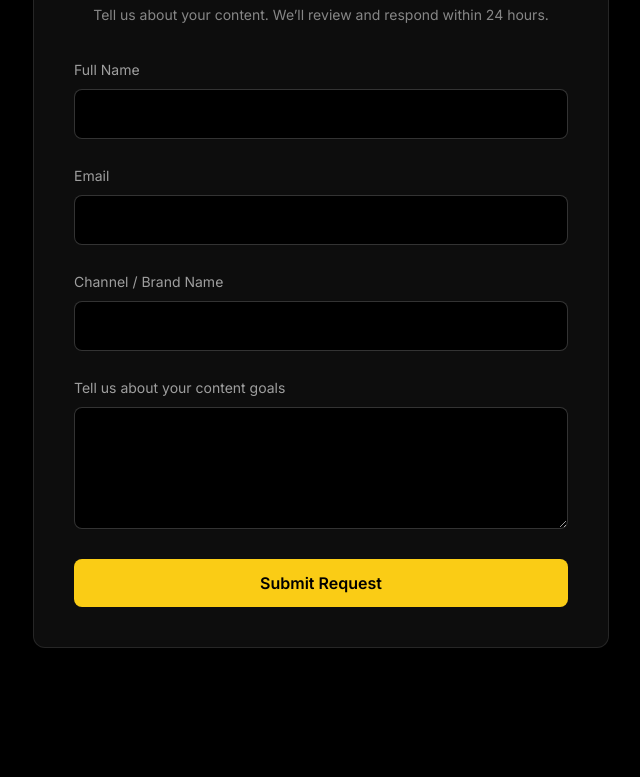
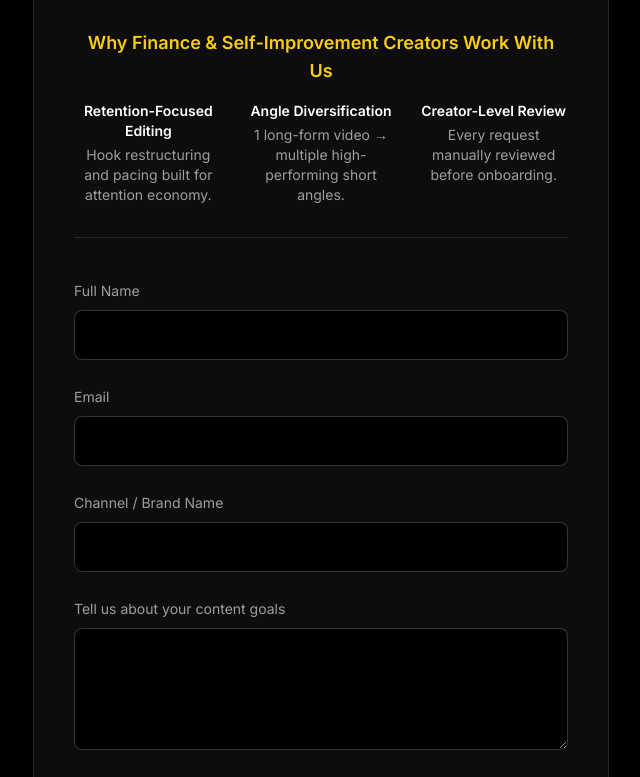
Before and after one commit to shikadoexe/shikadoclips.in, a website: page interest.html in a window 1280 px wide. Shown: the part 124-901 px from the top of the page, without its empty margins (319-959 px from the left). Before the commit the page ends 800 px from the top, so only its background shows below. Drawn offline with nearby package versions, Linux system fonts and the light colour scheme.

Commit message:
Update interest.html

```diff
--- a/interest.html
+++ b/interest.html
@@ -30,6 +30,30 @@ Request Growth Access
 Tell us about your content. We’ll review and respond within 24 hours.
 </p>
 
+  <div class="mb-10 text-center border-b border-white/10 pb-8">
+  <h2 class="text-lg font-semibold mb-4 text-yellow-400">
+    Why Finance & Self-Improvement Creators Work With Us
+  </h2>
+
+  <div class="grid md:grid-cols-3 gap-6 text-sm text-white/60">
+
+    <div>
+      <p class="font-semibold text-white mb-1">Retention-Focused Editing</p>
+      <p>Hook restructuring and pacing built for attention economy.</p>
+    </div>
+
+    <div>
+      <p class="font-semibold text-white mb-1">Angle Diversification</p>
+      <p>1 long-form video → multiple high-performing short angles.</p>
+    </div>
+
+    <div>
+      <p class="font-semibold text-white mb-1">Creator-Level Review</p>
+      <p>Every request manually reviewed before onboarding.</p>
+    </div>
+
+  </div>
+</div>
 <form action="/api/lead" method="POST" class="space-y-6">
 
 <input type="hidden" name="source" value="website">
```
